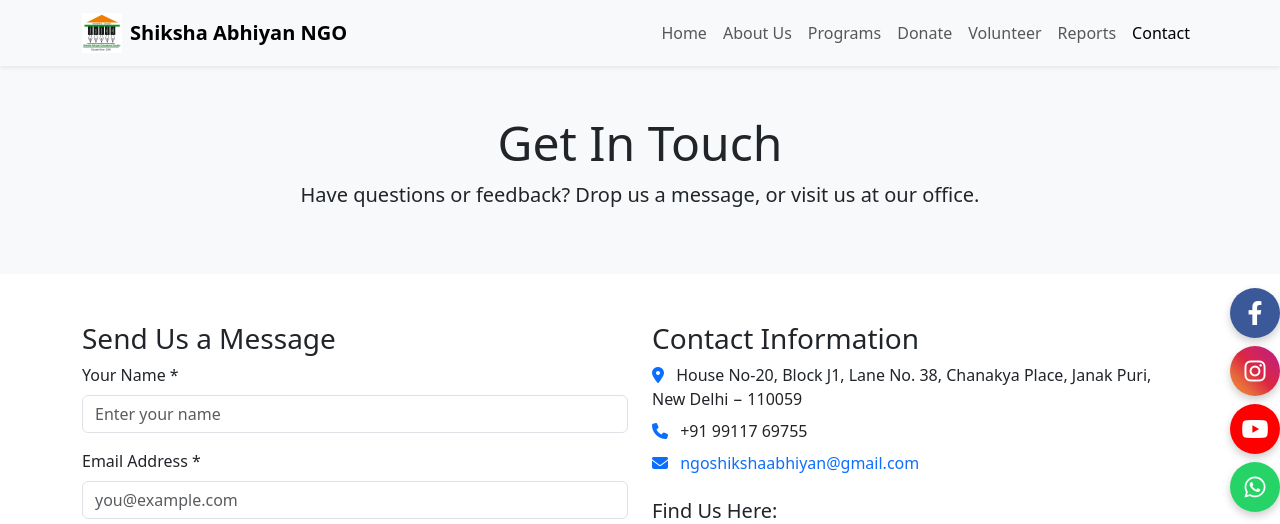
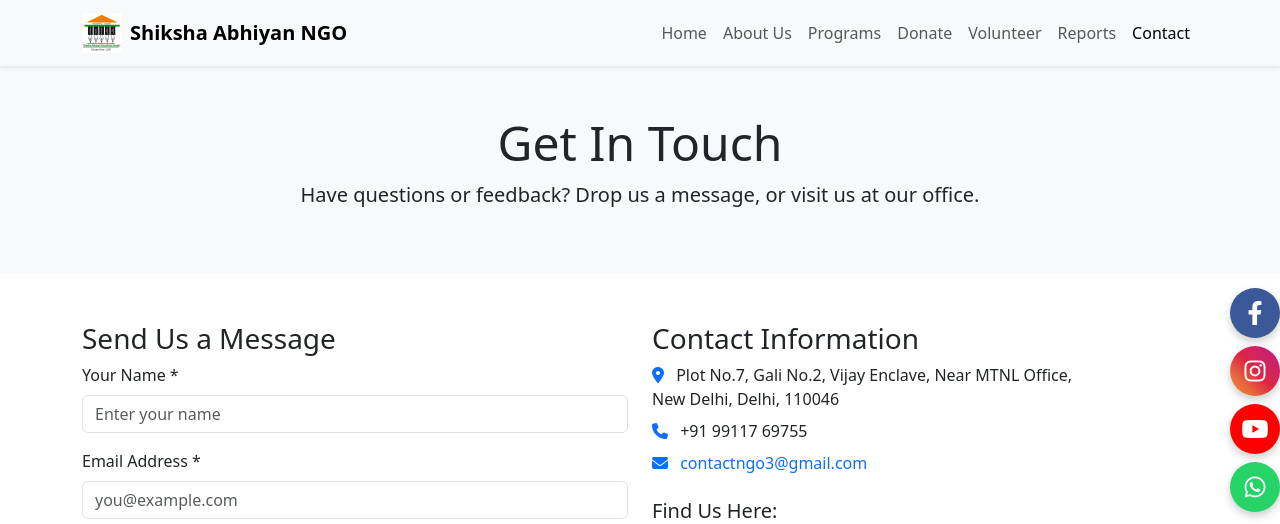
Before and after one commit to Satvik-Singh-22/shiksha-website, a plain HTML site: page contact.html in a window 1280 px wide. Shown: the top 524 px of the page. Drawn offline with nearby package versions, Linux system fonts and the light colour scheme.

Commit message:
wordds changed

```diff
--- a/contact.html
+++ b/contact.html
@@ -150,8 +150,8 @@
             <h3>Contact Information</h3>
             <p class="mb-2">
               <i class="fas fa-map-marker-alt me-2 text-primary"></i>
-              House No-20, Block J1, Lane No. 38, Chanakya Place, Janak Puri,<br />
-              New Delhi − 110059
+              Plot No.7, Gali No.2, Vijay Enclave, Near MTNL Office,<br />
+               New Delhi, Delhi, 110046
             </p>
             <p class="mb-2">
               <i class="fas fa-phone me-2 text-primary"></i>
@@ -160,7 +160,7 @@
             <p class="mb-2">
               <i class="fas fa-envelope me-2 text-primary"></i>
               <a href="mailto:ngoshikshaabhiyan@gmail.com" class="text-decoration-none">
-                ngoshikshaabhiyan@gmail.com
+                contactngo3@gmail.com
               </a>
             </p>
             <h5 class="mt-4">Find Us Here:</h5>
```
